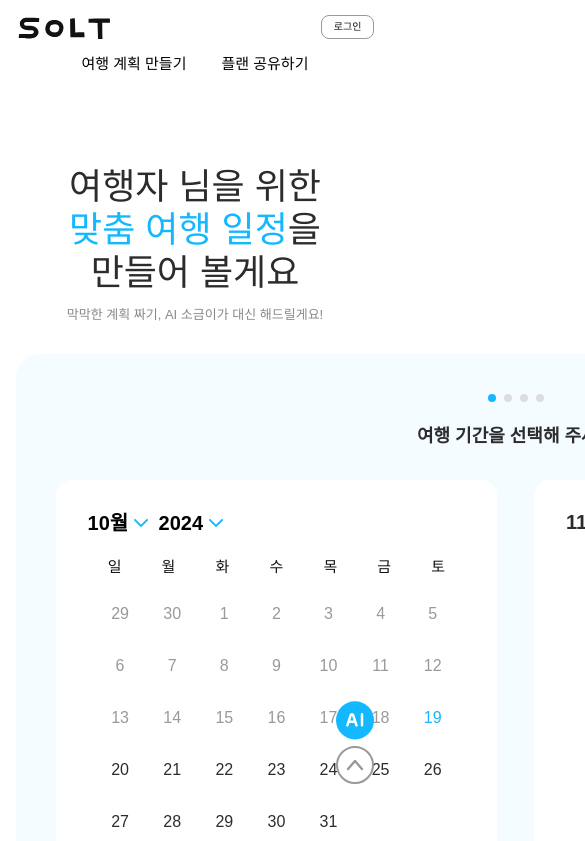
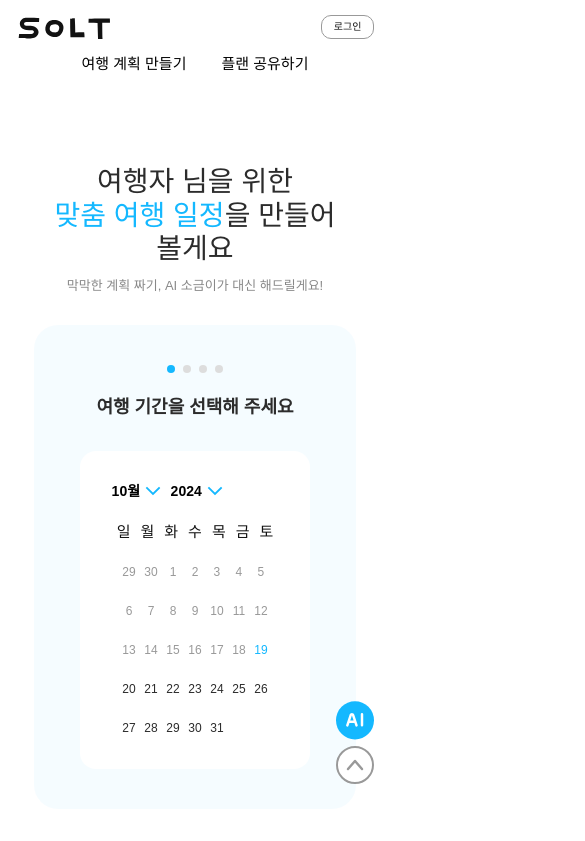
Before and after one commit to Backrow-NCP/solt-frontend, a React (Create React App) app: page /plan/survey in a window 390 px wide. Shown: the top 841 px of the page, 585 px wide, since content can reach past the window. Built offline with nearby package versions, Linux system fonts and the light colour scheme; a web font is replaced by a local one.

Commit message:
Survey 반응형 적용

```diff
--- a/src/components/Button.jsx
+++ b/src/components/Button.jsx
@@ -143,6 +143,7 @@ const Button = styled.button`
           return '12px';
       }
     }};
+    border-radius: 10px;
   }
 `;
 
--- a/src/components/Survey/SurveyArea.jsx
+++ b/src/components/Survey/SurveyArea.jsx
@@ -94,4 +94,26 @@ const Area = styled.div`
       }
     }
   }
+
+  /* media size */
+  @media (max-width: 800px) {
+    .area_list {
+      gap: 8px;
+
+      li {
+        flex-grow: 1;
+        flex-basis: calc(33.333% - 8px);
+        max-width: 33.333%;
+
+        button {
+          span {
+            bottom: 7px;
+            left: 7px;
+            font-size: 13px;
+            font-weight: 600
+          }
+        }
+      }
+    }
+  }
 `;
--- a/src/components/Survey/SurveyCalendar.jsx
+++ b/src/components/Survey/SurveyCalendar.jsx
@@ -230,4 +230,26 @@ const Calendar = styled.div`
   .react-datepicker__day--disabled {
     color: #999;
   }
+
+  /* media size */
+  @media (max-width: 700px) {
+    .react-datepicker__month-container {
+      margin: 0 !important;
+      width: 95%;
+    }
+    .react-datepicker__month-container:last-child {
+      display: none;
+    }
+    .react-datepicker button.react-datepicker__navigation {
+      display: none;
+    }
+    .react-datepicker__month-dropdown-container select,
+    .react-datepicker__year-dropdown-container select {
+      font-size: 14px;
+    }
+    .react-datepicker__day {
+      font-size: 12px;
+      line-height: 35px;
+    }
+  }
 `;
--- a/src/components/Survey/SurveyKeyword.jsx
+++ b/src/components/Survey/SurveyKeyword.jsx
@@ -176,4 +176,41 @@ const Keyword = styled.div`
       }
     }
   }
+
+  /* media size */
+  @media (max-width: 850px) {
+    .keyword_list {
+      padding: 25px 35px 5px;
+
+      > div {
+        flex: auto;
+        width: 100%;
+
+        h3 {
+          margin-bottom: 15px;
+          font-size: 16px;
+        }
+
+        ul {
+          display: flex;
+          flex-wrap: wrap;
+          margin-bottom: 20px;
+
+          li {
+            margin: 0 5px 8px 0;
+
+            &:last-child {
+              margin-right: 0;
+            }
+
+            button {
+              padding: 8px 12px;
+              font-size: 14px;
+              line-height: 14px;
+            }
+          }
+        }
+      }
+    }
+  }
 `;
--- a/src/components/Survey/SurveyPlace.jsx
+++ b/src/components/Survey/SurveyPlace.jsx
@@ -214,4 +214,54 @@ const Place = styled.div`
       }
     }
   }
+
+  /* media size */
+  @media (max-width: 800px) {
+    .place_search {
+      width: 90%;
+
+      input {
+        height: 60px;
+        padding: 0 30px;
+        font-size: 16px;
+      }
+    }
+
+    .place_recomm ul {
+      gap: 8px;
+      flex-wrap: nowrap;
+    }
+  }
+
+  @media (max-width: 700px) {
+    .place_search {
+      width: 90%;
+
+      input {
+        height: 50px;
+        padding: 0 25px;
+        border-radius: 12px;
+        font-size: 14px;
+      }
+    }
+
+    .place_recomm {
+      ul {
+        flex-wrap: wrap;
+
+        li {
+          width: calc(50% - 4px);
+
+          button {
+            margin: 0 auto;
+          }
+
+          span {
+            font-size: 12px;
+          }
+        }
+      }
+    }
+  }
+  }
 `;
--- a/src/pages/plan/Survey.jsx
+++ b/src/pages/plan/Survey.jsx
@@ -193,7 +193,9 @@ const Survey = () => {
 			sessionStorage.setItem('planData', JSON.stringify(data));
 
 			// 서버에 전송
-			const response = await apiClient.post('/plans/recom', data);
+			const response = await apiClient.post('/plans/recom', data, {
+        withCredentials: false, // 인증 정보 없이 요청
+      });
 			// console.log('응답: ', response.data);
 
 			// 이동
--- a/src/styles/global.js
+++ b/src/styles/global.js
@@ -420,6 +420,9 @@ const GlobalStyles = createGlobalStyle`
     .size_lg {
       font-size: 15px;
     }
+		h2 {
+			font-size: 28px;
+		}
 
     header {
       padding: 15px 0 6px;
--- a/src/styles/plan/survey.js
+++ b/src/styles/plan/survey.js
@@ -81,6 +81,25 @@ const SurveyCommon = styled.div`
   .survey_cont {
     margin-top: 32px;
   }
+
+	/* media size */
+  @media (max-width: 1650px) {
+		.survey_box {
+			width: 90%;
+		}
+	}
+
+	@media (max-width: 1215px) {
+		.btn_prev img {
+			height: 50px;
+		}
+	}
+
+	@media (max-width: 700px) {
+		.btn_prev img {
+			height: 42px;
+		}
+	}
 `;
 
 export default SurveyCommon;
```
Also changed, not shown: 1 other file (tests, documents, lock files or other folders).
